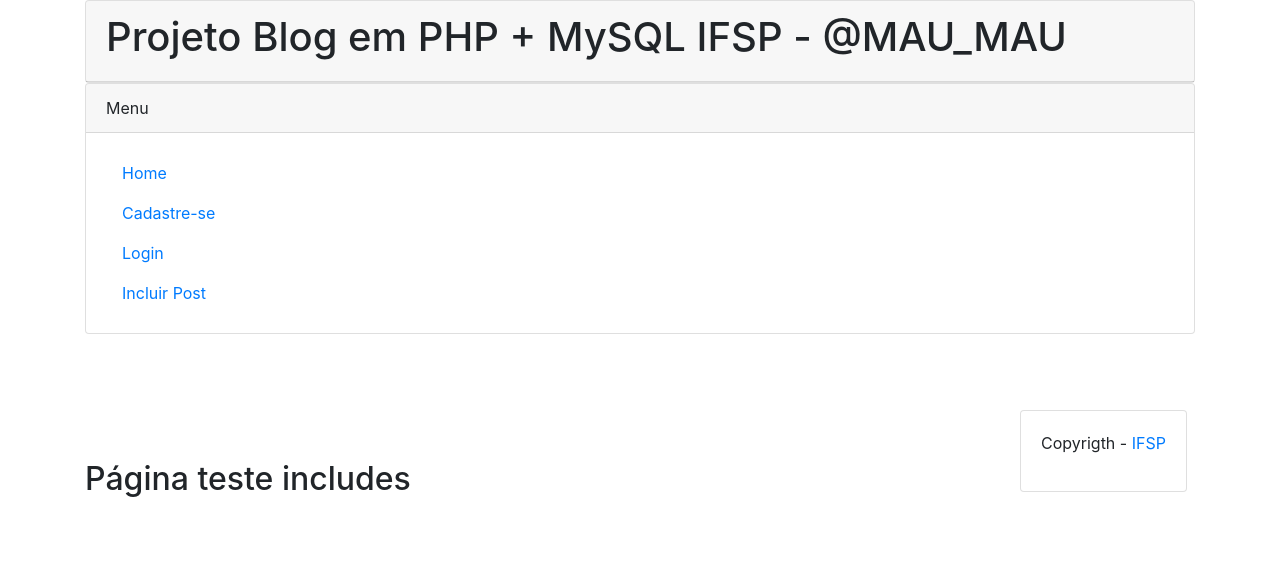
After one commit to MAUMOREIRA/ProjetoBlog, a PHP site: page /pagina_teste.php in a window 1280 px wide. The commit adds this page. Shown: the top 582 px of the page. Run offline with PHP 8.4, Linux system fonts and the light colour scheme.

Commit message:
por hj é só pepepessoal

```diff
--- a/includes/busca.php
+++ b/includes/busca.php
@@ -0,0 +1,6 @@
+<form class="form-inline my-2 my-lg-0" method='get' action=' '>
+    <input class="form-control mr-sm-2" type="search" name='busca'
+        placeholder="Busca" arial-label="Busca">
+    <button class="btn btn-outline-sucess my-2 my-sm-0"
+        type="submit">Buscar</button>
+</form>
--- a/includes/menu.php
+++ b/includes/menu.php
@@ -0,0 +1,27 @@
+<div class="card">
+    <div class="card-header">
+        Menu
+    </div>
+    <div class="card-body">
+        <ul class="nav flex-column">
+            <li class="nav-item">
+                <a class="nav-link" href="index.php">Home</a>
+            </li>
+            <li class="nav-item">
+                <a class="nav-link" href="usuario_formulario.php">Cadastre-se</a>
+            </li>
+            <li class="nav-item">
+                <a class="nav-link" href="login_formulario.php">Login</a>
+            </li>
+            <li class="nav-item">
+                <a class="nav-link" href="post_formulario.php">Incluir Post</a>
+            </li>
+            <?php if((isset($_SESSION['login']))
+                && ($_SESSION['login']['usuario']['adm'] === 1)) : ?>
+            <li class="nav-item">
+                <a class="nav-link" href="usuarios.php">Usuários</a>
+            </li>
+            <?php endif; ?>
+        </ul>
+    </div>
+</div>
--- a/includes/topo.php
+++ b/includes/topo.php
@@ -1,19 +1,16 @@
 <?php
-session_start();
+    session_start();
 ?>
 
-<div class = "card">
-    <div class = "card-header">
-        <h1> PROJETO BLOG EM PHP + MYSQL IFSP - MAU MAU MORES</h1>
+<div class="card">
+    <div class="card-header">
+        <h1> Projeto Blog em PHP + MySQL IFSP - @MAU_MAU</h1>
     </div>
-
-    <php if (isset($_SESSION['login'])) :
-    ?>
-
-    <div class = "card-body text-right">
-        Olá <?php echo $_SESSION['login'] ['usuario'] ['nome'] ?>!
-        <a href= "core/usuario_repositorio.php?acao=logaut"
-        class= "btn btn-link btn-sm" role = "button">Sair</a>
+    <?php if (isset($_SESSION['login'])): ?>
+    <div class="card-body text-right">
+        Olá <?php echo $_SESSION['login']['usuario']['nome']?>!
+        <a href="core/usuario_repositorio.php?acao=logout"
+        class="btn btn-link btn-sm" role="button">Sair</a>
     </div>
     <?php endif ?>
 </div>
--- /dev/null
+++ b/pagina_teste.php
@@ -0,0 +1,38 @@
+<!DOCTYPE html>
+<html lang="en">
+<head>
+    <meta charset="UTF-8">
+    <meta http-equiv="X-UA-Compatible" content="IE=edge">
+    <meta name="viewport" content="width=device-width, initial-scale=1.0">
+    <title>POST | Projeto para Web com PHP</title>
+    <link rel="stylesheet"
+    href="lib/bootstrap-4.2.1-dist/css/bootstrap.min.css">
+</head>
+<body>
+    <div class="container">
+        <div class="row">
+            <div class="col-md-12">
+                <?php
+                    include 'includes/topo.php';
+                ?>
+        </div>
+    </div>
+    <div class="row" style="min-height: 500px;">
+        <div class="col-md-12">
+            <?php include 'includes/menu.php'; ?>
+        </div>
+        <div class="col-md-10" style="padding-top: 50px;">
+            <h2>Página teste includes</h2>
+        </div>
+        <div class="row">
+            <div class="col-md-12">
+                <?php
+                include 'includes/rodape.php';
+                ?>
+            </div>
+        </div>
+
+    </div>
+    <script src="lib/bootsrap-4.2.1-dist/js"></script>
+</body>
+</html>
```
